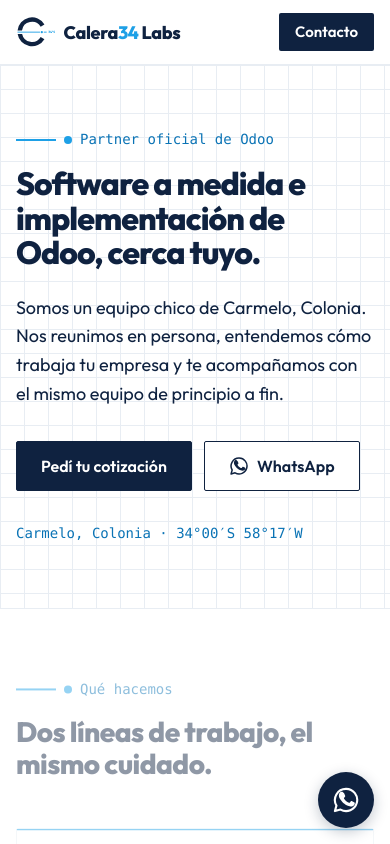
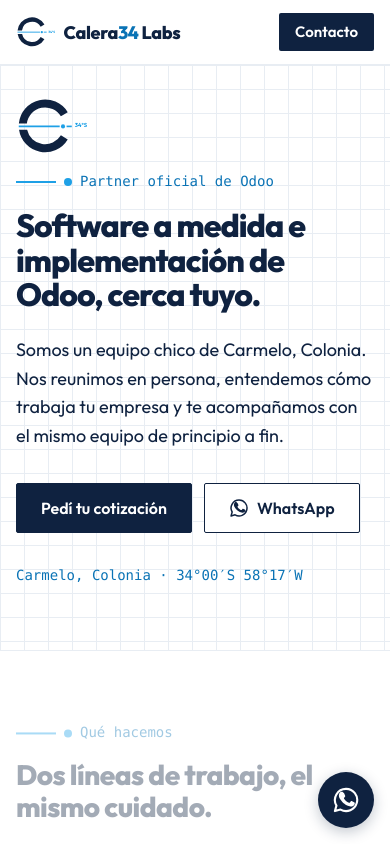
Before and after one commit to capua25/Calera34Landing, a Next.js app: page / in a window 390 px wide. Shown: the top 844 px of the page. Built offline with nearby package versions, Linux system fonts and the light colour scheme.

Commit message:
fix: improve focus and border contrast and show hero mark on phones

```diff
--- a/src/app/globals.css
+++ b/src/app/globals.css
@@ -6,6 +6,8 @@
   --sky-text: #0A73B5;
   --grid: #E8EDF3;
   --surface: #F2F4F7;
+  /* Form control borders: 3.6:1 on white (WCAG 1.4.11 non-text contrast). */
+  --border-strong: #7A8699;
   --white: #FFFFFF;
 
   --radius: 2px;
@@ -54,7 +56,7 @@
 }
 
 :focus-visible {
-  outline: 2px solid var(--sky);
+  outline: 2px solid var(--sky-text);
   outline-offset: 2px;
 }
 
--- a/src/components/sections/Contact.module.css
+++ b/src/components/sections/Contact.module.css
@@ -66,7 +66,7 @@
   width: 100%;
   min-height: 3rem;
   padding: var(--space-3);
-  border: 1px solid #A9B4C4;
+  border: 1px solid var(--border-strong);
   border-radius: var(--radius);
   background: var(--white);
   color: var(--navy);
@@ -79,7 +79,7 @@
 
 .field input:focus-visible,
 .field textarea:focus-visible {
-  outline: 2px solid var(--sky);
+  outline: 2px solid var(--sky-text);
   outline-offset: 1px;
   border-color: var(--navy);
 }
--- a/src/components/sections/Header.module.css
+++ b/src/components/sections/Header.module.css
@@ -38,7 +38,7 @@
 }
 
 .accent {
-  color: var(--sky);
+  color: var(--sky-text);
 }
 
 .nav {
--- a/src/components/sections/Hero.module.css
+++ b/src/components/sections/Hero.module.css
@@ -4,11 +4,11 @@
 
 .inner {
   display: grid;
-  gap: var(--space-7);
+  gap: var(--space-4);
   align-items: center;
   max-width: 72rem;
   margin: 0 auto;
-  padding: var(--space-8) var(--space-4) var(--space-8);
+  padding: var(--space-6) var(--space-4) var(--space-8);
 }
 
 .copy {
@@ -85,14 +85,16 @@
   color: var(--sky-text);
 }
 
-/* Decorative mark: only on wide screens, where it sits beside the copy. */
+/* Decorative mark: small above the copy on phones, beside it on wide screens. */
 .visual {
-  display: none;
+  order: -1;
 }
 
 .mark {
-  width: 100%;
+  /* Size is reserved from the viewBox ratio, so the load animation never shifts layout. */
+  width: 4.5rem;
   height: auto;
+  aspect-ratio: 262 / 212;
 }
 
 /* Hero load animation: the logo line draws in, then the dot pops. */
@@ -109,12 +111,17 @@
 @media (min-width: 860px) {
   .inner {
     grid-template-columns: minmax(0, 3fr) minmax(0, 2fr);
+    gap: var(--space-7);
     padding-top: var(--space-9);
     padding-bottom: var(--space-9);
   }
 
   .visual {
-    display: block;
+    order: 0;
     padding: var(--space-6);
   }
+
+  .mark {
+    width: 100%;
+  }
 }
--- a/src/components/sections/WhatsAppFloat.module.css
+++ b/src/components/sections/WhatsAppFloat.module.css
@@ -18,8 +18,9 @@
 }
 
 .float:focus-visible {
-  outline: 2px solid var(--sky);
+  outline: 2px solid var(--navy);
   outline-offset: 3px;
+  box-shadow: 0 0 0 3px var(--white);
 }
 
 .icon {
```
Also changed, not shown: 1 other file (tests, documents, lock files or other folders).
